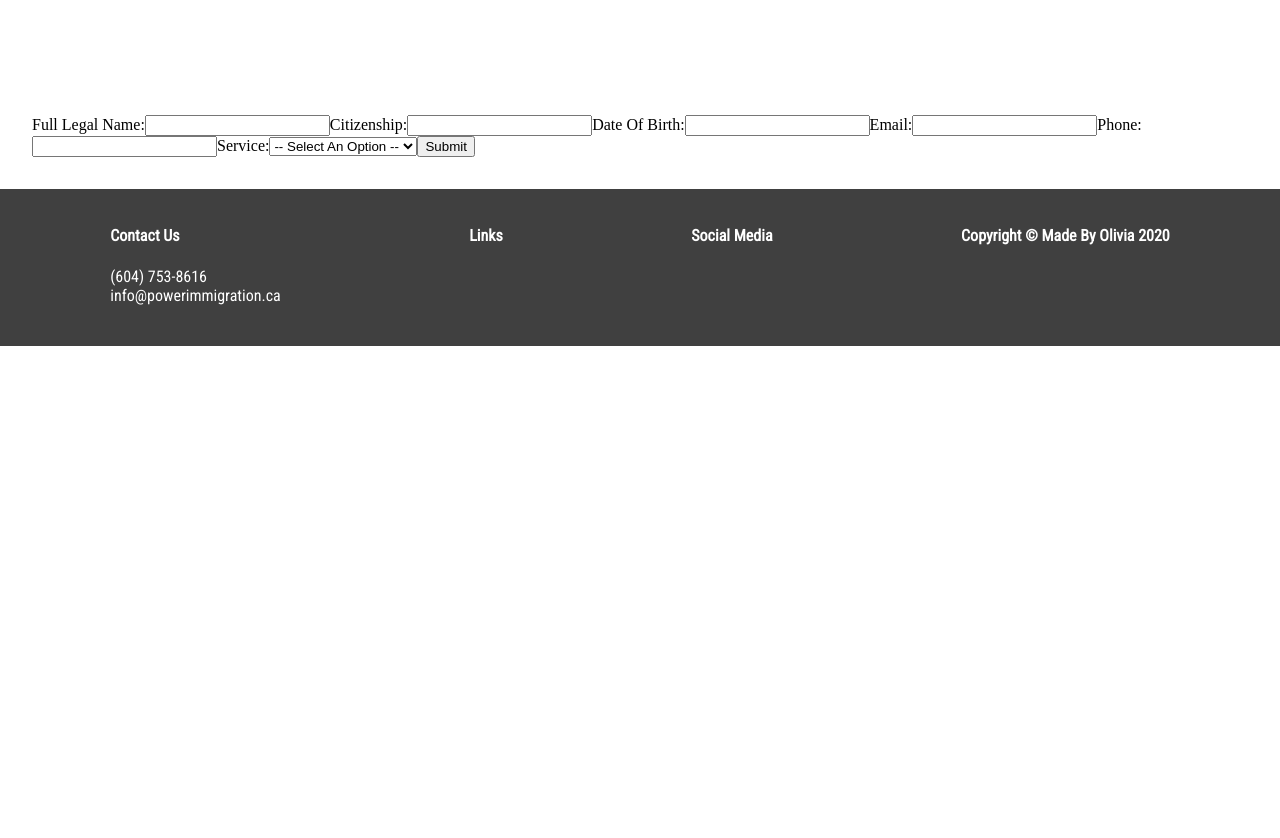
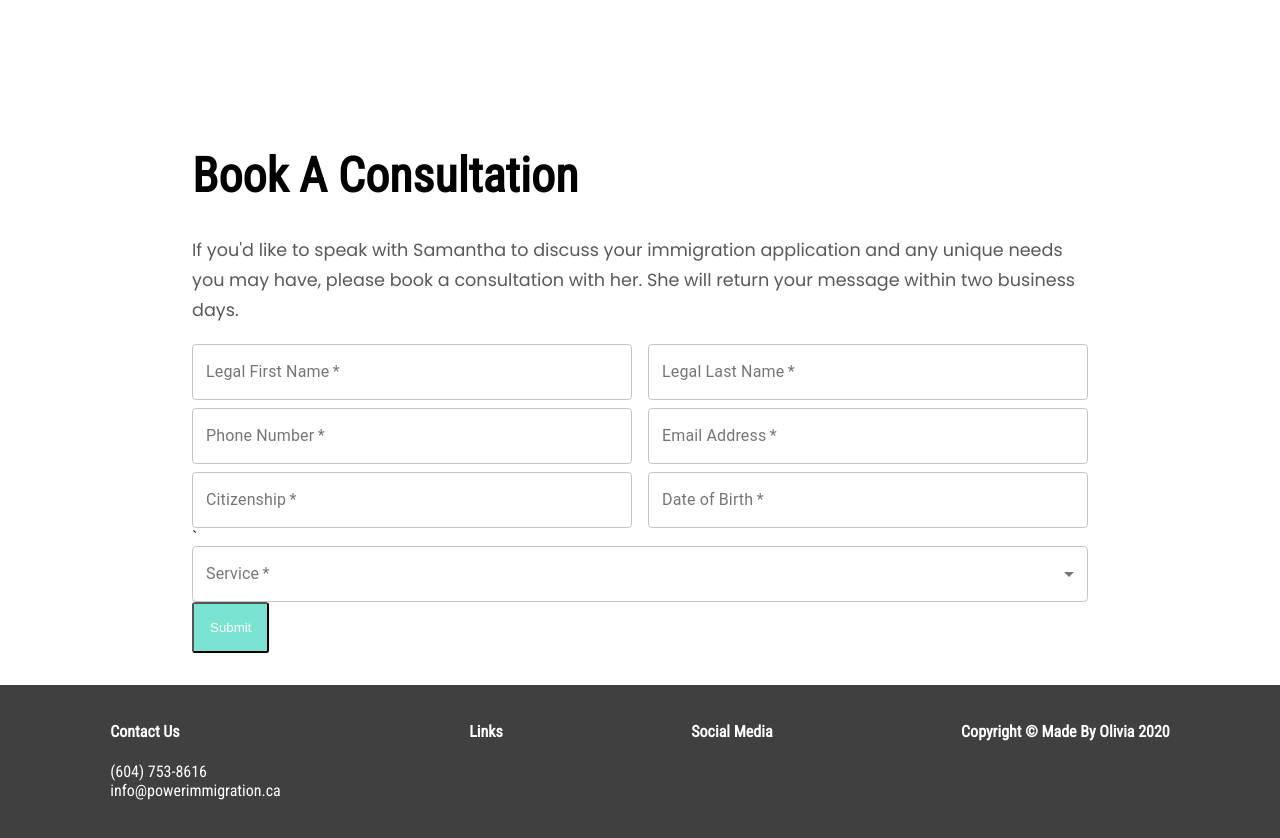
Before and after one commit to opower/Power-Immigration, a Next.js app: page /book in a window 1280 px wide. Shown: the top 838 px of the page. Before the commit the page ends 800 px from the top, so only its background shows below. Built offline with nearby package versions, Linux system fonts and the light colour scheme; a web font is replaced by a local one.

Commit message:
mailer added

```diff
--- a/components/Footer.js
+++ b/components/Footer.js
@@ -33,3 +33,7 @@ export default function Footer (){
   );
 
 }
+
+{/* <Box mt={5}>
+<Copyright />
+</Box> */}
--- a/components/Form.js
+++ b/components/Form.js
@@ -1,61 +1,147 @@
 import React, { useState }from 'react';
+import axios from 'axios';
+import TextField from '@material-ui/core/TextField';
+import Grid from '@material-ui/core/Grid';
+import Container from '@material-ui/core/Container';
+import MenuItem from '@material-ui/core/MenuItem';
 
 export default function Form(){
 
-  const [name, setName] = useState('');
+  const [fName, setFName] = useState('');
+  const [lName, setLName] = useState('');
   const [email, setEmail] = useState('');
   const [cit, setCit] = useState('');
   const [dob, setDob] = useState('');
   const [phone, setPhone] = useState('');
+  const [service, setService] = useState('');
 
   const handleSubmit = (event) => {
     event.preventDefault();
-    console.log('puta')
+    const info = {
+      fName: fName.trim(),
+      lName: lName.trim(),
+      email: email.trim(),
+      cit: cit.trim(),
+      dob,
+      phone: phone.trim(),
+      service
+    }
+
+    axios.post('http://localhost:8080/submit', {data: info})
+    .then(res => console.log(res))
+    .catch(err => console.log(err))
 
   }
 
-  const styles ={
+  const styles = {
+    button:{
+      padding:'1rem',
+      color:'white',
+      borderRadius:'5%',
+      backgroundColor:'#7be3d2'
+    },
     container:{
       padding:'2rem'
     }
   }
 
   return(
-    <div style={styles.container}>
+    <Container component='main' maxWidth="md" style={styles.container}>
+      <h1>Book A Consultation</h1>
+      <p>If you'd like to speak with Samantha to discuss your immigration application and any unique needs you may have, please book a consultation with her. She will return your message within two business days. </p>
       <form onSubmit={handleSubmit}>
-        <label>
-          Full Legal Name:
-          <input type="text" required value={name} onChange={event => setName(event.target.value)} />
-        </label>
-        <label>
-          Citizenship:
-          <input type="text" required value={cit} onChange={event => setCit(event.target.value)} />
-        </label>
-        <label>
-          Date Of Birth:
-          <input type="text" required value={dob} onChange={event => setDob(event.target.value)} />
-        </label>
-        <label>
-          Email:
-          <input type="email" required value={email} onChange={event => setEmail(event.target.value)} />
-        </label>
-        <label>
-          Phone:
-          <input type="phone" required value={phone} onChange={event => setPhone(event.target.value)} />
-        </label>
-        <label>
-          Service:
-          <select>
-            <option disabled selected value> -- Select An Option -- </option>
-            <option value="worker">Worker</option>
-            <option value="student">Student</option>
-            <option value="sponsor">Sponsor</option>
-            <option value="visitor">Visitor</option>
-            <option value="express">Express Entry</option>
-          </select>
-        </label>
-        <button type='submit'>Submit</button>
+      <Grid container spacing={2}>
+        <Grid item xs={12} sm={6}>
+          <TextField
+            onChange={(event) => setFName(event.target.value)}
+            variant="outlined"
+            required
+            fullWidth
+            id="fName"
+            label="Legal First Name"
+            name="fName"
+            autoComplete="fName"
+            color='secondary'
+          />
+        </Grid>
+        <Grid item xs={12} sm={6}>
+          <TextField
+              onChange={(event) => setLName(event.target.value)}
+              variant="outlined"
+              required
+              fullWidth
+              id="lName"
+              label="Legal Last Name"
+              name="lName"
+              autoComplete="lName"
+            />
+        </Grid>
+      </Grid>
+      <Grid container spacing={2}>
+        <Grid item xs={12} sm={6}>
+          <TextField
+            onChange={(event) => setPhone(event.target.value)}
+            variant="outlined"
+            required
+            fullWidth
+            id="phone"
+            label="Phone Number"
+            name="phone"
+            autoComplete="phone"
+          />
+        </Grid>
+        <Grid item xs={12} sm={6}>
+          <TextField
+              onChange={(event) => setEmail(event.target.value)}
+              variant="outlined"
+              required
+              fullWidth
+              id="email"
+              label="Email Address"
+              name="email"
+              autoComplete="email"
+            />
+        </Grid>
+      </Grid>
+      <Grid container spacing={2}>
+        <Grid item xs={12} sm={6}>
+          <TextField
+            onChange={(event) => setCit(event.target.value)}
+            variant="outlined"
+            required
+            fullWidth
+            id="cit"
+            label="Citizenship"
+            name="cit"
+            autoComplete="cit"
+          />
+        </Grid>
+        <Grid item xs={12} sm={6}>
+          <TextField
+              onChange={(event) => setDob(event.target.value)}
+              required
+              variant="outlined"
+              fullWidth
+              id="dob"
+              label="Date of Birth"
+              name="dob"
+              autoComplete="dob"
+            />
+        </Grid>
+      </Grid>
+      <Grid item xs={12}>
+      `<TextField required variant="outlined" id="select" label="Service" select fullWidth onChange={event=>setService(event.target.value)}>
+        <MenuItem value="Worker">Worker</MenuItem>
+        <MenuItem value="Student">Student</MenuItem>
+        <MenuItem value="Sponsor">Sponsor</MenuItem>
+        <MenuItem value="Visitor">Visitor</MenuItem>
+        <MenuItem value="Express">Express</MenuItem>
+        </TextField>
+      </Grid>
+      <Grid item xs={12} style={{margin:'auto'}}>
+        <button type='submit' style={styles.button}>Submit</button>
+      </Grid>
       </form>
-    </div>
+    </Container>
   );
 }
--- a/style.css
+++ b/style.css
@@ -54,14 +54,14 @@ h1{
   border: 2px solid black;
 }
 
-span:before{
+/* span:before{
   content:' ';
   height:7px;
   width:7px;
   border-radius:50%;
   background-color:#7be3d2;
   transition: background-color 0.3s ease-in;
-}
+} */
 h2{
   font-size:1.8rem;
   color:#404040;
```
Also changed, not shown: app.js (+11 -1 lines), components/About/Quote.js (+8 -0 lines), news.js (added, +54 -0 lines), nodemailer/helper.js (added, +8 -0 lines), nodemailer/mailFunction.js (added, +37 -0 lines), package.json (+10 -1 lines), pages/news.js (+10 -2 lines), 1 other file (tests, documents, lock files or other folders).
